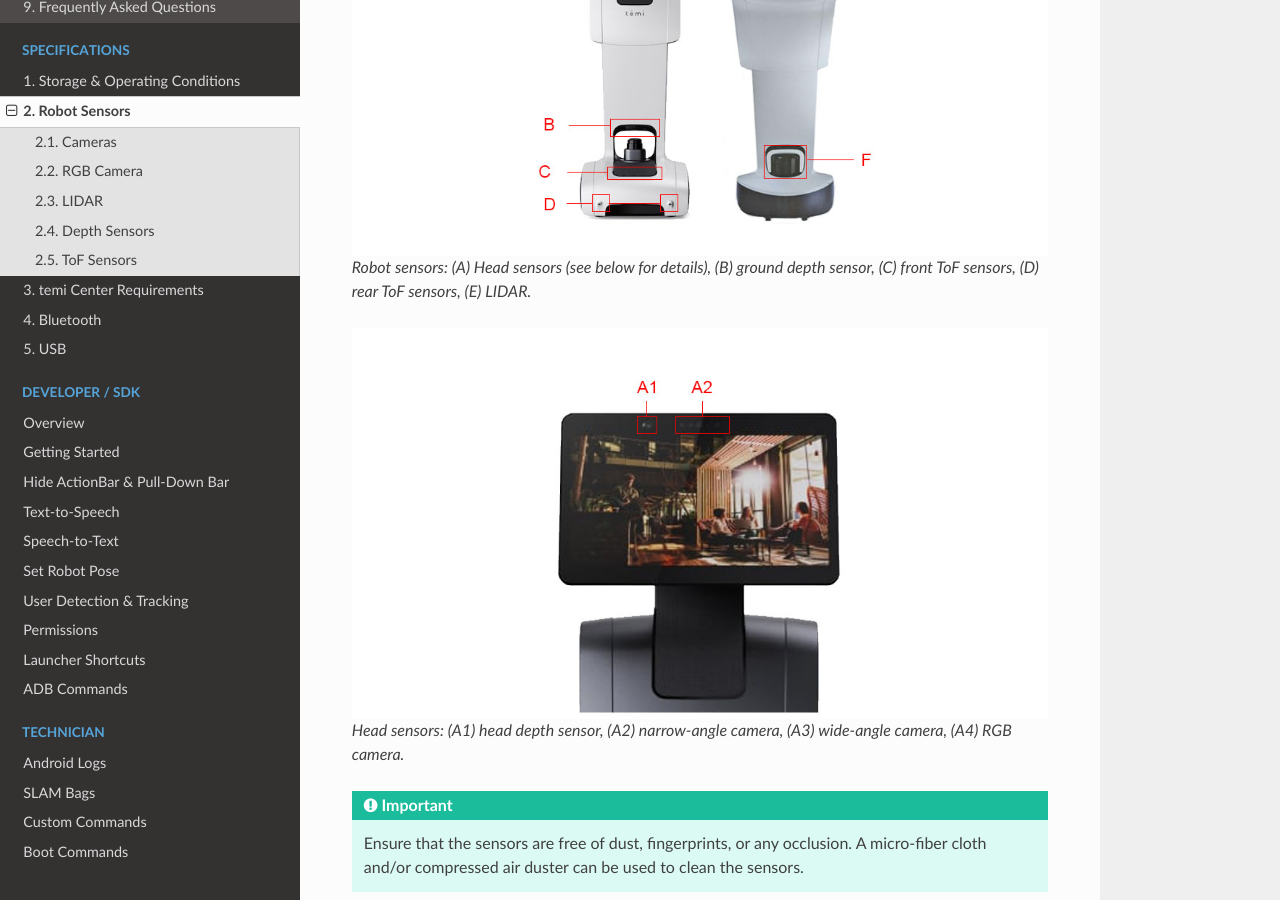
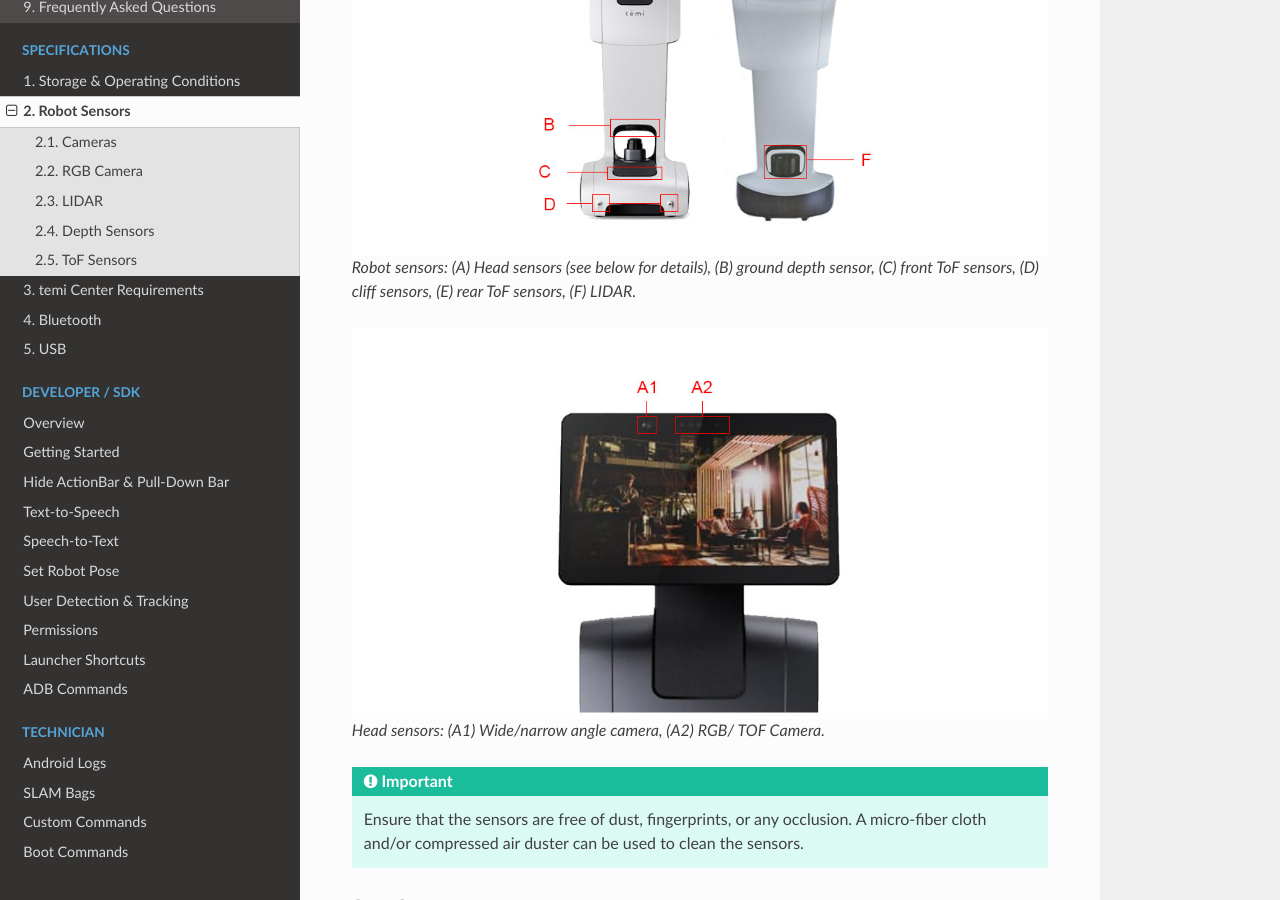
Before and after one commit to hapi-robo/temi-guide-v3, a Sphinx documentation site: the page built from docs/source/specifications/sensors.rst, in a window 1280 px wide and 900 px high, scrolled down 296 px. Built offline with Sphinx 7.4.7 and the Read the Docs theme 2.0.0, drawn with Linux system fonts in a browser that asks for light colours.

Commit message:
Update sensors.rst

```diff
--- a/docs/source/specifications/sensors.rst
+++ b/docs/source/specifications/sensors.rst
@@ -5,13 +5,13 @@ Robot Sensors
 .. figure:: assets/sensors/sensors-01.jpg
   :alt: Robot front and rear views
 
-  Robot sensors: (A) Head sensors (see below for details), (B) ground depth sensor, (C) front ToF sensors, (D) rear ToF sensors, (E) LIDAR.
+  Robot sensors: (A) Head sensors (see below for details), (B) ground depth sensor, (C) front ToF sensors, (D) cliff sensors, (E) rear ToF sensors, (F) LIDAR.
 
 
 .. figure:: assets/sensors/sensors-02.jpg
   :alt: Robot front and rear views
 
-  Head sensors: (A1) head depth sensor, (A2) narrow-angle camera, (A3) wide-angle camera, (A4) RGB camera.
+  Head sensors: (A1) Wide/narrow angle camera, (A2) RGB/ TOF Camera.
 
 
 .. Important::
```
